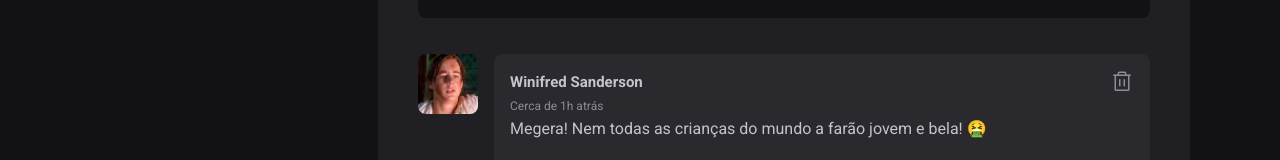
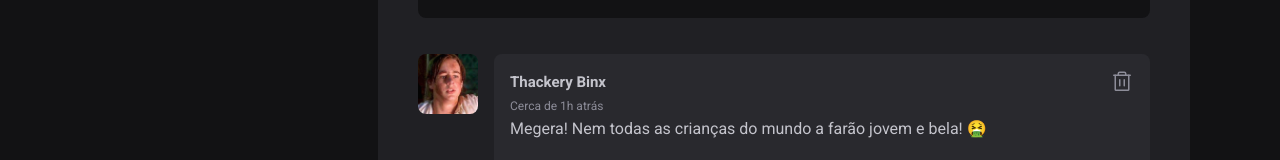
Before and after one commit to mmanaclara/halloween-feed, a React (Vite) app: page / in a window 1280 px wide. Shown: the part 715-875 px from the top of the page. Built offline with nearby package versions, Linux system fonts and the light colour scheme.

Commit message:
feat: typescript changes

```diff
--- a/src/components/Comment.tsx
+++ b/src/components/Comment.tsx
@@ -8,12 +8,11 @@ import styles from './Comment.module.css'
 import thackeryAvatar from '../assets/garoto-loiro-com-camisa-branca.jpg'
 
 interface CommentProps {
-    name: string;
     content: string;
     onDeleteComment: (comment: string) => void;
 }
 
-export default function Comment({ name, content, onDeleteComment }: CommentProps) {
+export default function Comment({ content, onDeleteComment }: CommentProps) {
   const [likeCount, setLikeCount] = useState(0)
 
   function handleDeleteComment() {
@@ -21,8 +20,10 @@ export default function Comment({ name, content, onDeleteComment }: CommentProps
   }
 
   function handleLikeComment() {
-    setLikeCount(likeCount + 1)
-  }
+    setLikeCount((state) => {
+        return state + 1
+    })
+}
 
   return (
     <div className={styles.comment}>
@@ -32,7 +33,7 @@ export default function Comment({ name, content, onDeleteComment }: CommentProps
                 <div className={styles.commentContent}>
                     <header>
                         <div className={styles.authorAndTime}>
-                            <strong>{name}</strong>
+                            <strong>Thackery Binx</strong>
                             <time title="19 de Junho às 17:22" dateTime="2022-06-19 17:22:00">Cerca de 1h atrás</time>
                             {content}
                         </div>
--- a/src/components/Post.tsx
+++ b/src/components/Post.tsx
@@ -7,8 +7,10 @@ import { Avatar } from './Avatar';
 
 import styles from './Post.module.css';
 
-import maryAvatar from '../assets/mulher-com-batom-vermelho-olhando-para-cima.jpg'
-import thackeryAvatar from '../assets/garoto-loiro-com-camisa-branca.jpg'
+interface Content {
+    type: 'paragraph' | 'link';
+    content: string;
+}
 
 interface PostProps {
     author: {
@@ -17,7 +19,7 @@ interface PostProps {
         avatarUrl: any;
     };
     publishedAt: Date;
-    content: any;
+    content: Content[];
 }
 
 export default function Post({ author, content, publishedAt }: PostProps) {
@@ -109,7 +111,6 @@ export default function Post({ author, content, publishedAt }: PostProps) {
                         key={comment}
                         content={comment}
                         onDeleteComment={deleteComment}
-                        name={author.name}
                     />
                 )
             })}
@@ -118,6 +119,3 @@ export default function Post({ author, content, publishedAt }: PostProps) {
     </article>
   )
 }
-
-{/* <Comment src={maryAvatar} author="Mary Sanderson" content="Ótimo feitiço, Wini! Testei e deu super certo! Você é demais! 👏" />
-<Comment src={thackeryAvatar} author="Thackery Binx" content="Megera! Nem todas as crianças do mundo a farão jovem e bela! 🤮" /> */}
```
